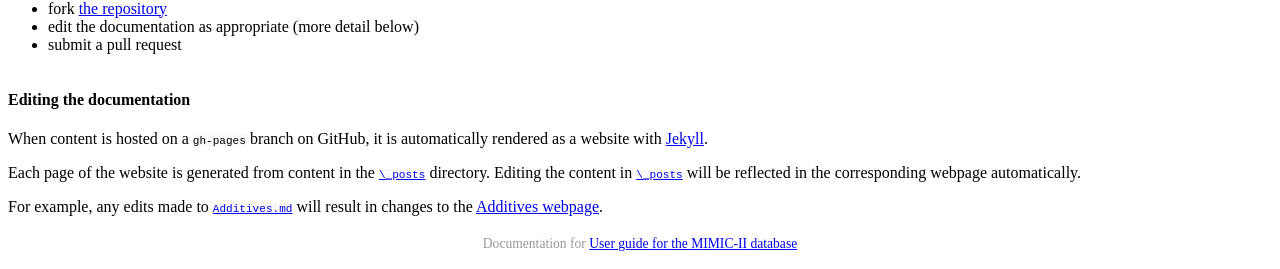
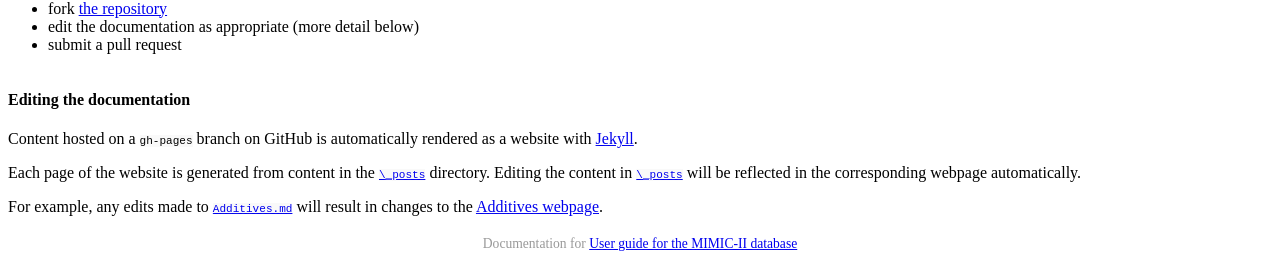
Before and after one commit to Franck-Dernoncourt/v3.0, a Jekyll site: the page built from _posts/2015-04-23-contributing.md, in a window 1280 px wide. Shown: the part 1222-1491 px from the top of the page. Built offline with Jekyll 4.4.1, drawn with Linux system fonts in a browser that asks for light colours; Markdown is read by kramdown in place of the engine named in the settings; a style sheet for code colours, icons or effects is not loaded.

Commit message:
add more detail on contributing

````diff
--- a/_posts/2015-04-23-contributing.md
+++ b/_posts/2015-04-23-contributing.md
@@ -28,7 +28,7 @@ We encourage you to directly contribute to the guidelines. To do this, please:
 
 #### Editing the documentation
 
-When content is hosted on a ```gh-pages``` branch on GitHub, it is automatically rendered as a website with [Jekyll](https://help.github.com/articles/using-jekyll-with-pages/).
+Content hosted on a ```gh-pages``` branch on GitHub is automatically rendered as a website with [Jekyll](https://help.github.com/articles/using-jekyll-with-pages/).
 
 Each page of the website is generated from content in the [```\_posts```](https://github.com/mimic2/v3.0/tree/gh-pages/_posts) directory. Editing the content in [```\_posts```](https://github.com/mimic2/v3.0/tree/gh-pages/_posts) will be reflected in the corresponding webpage automatically.
 
````
